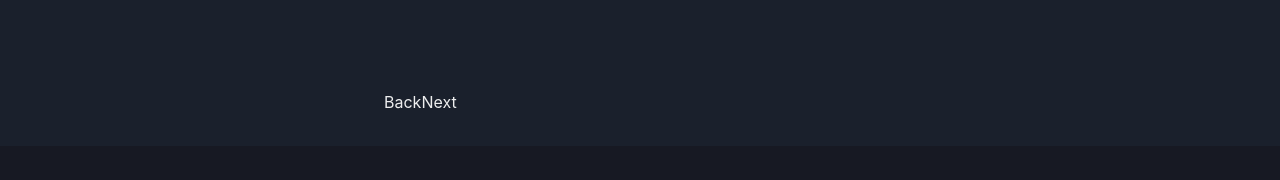
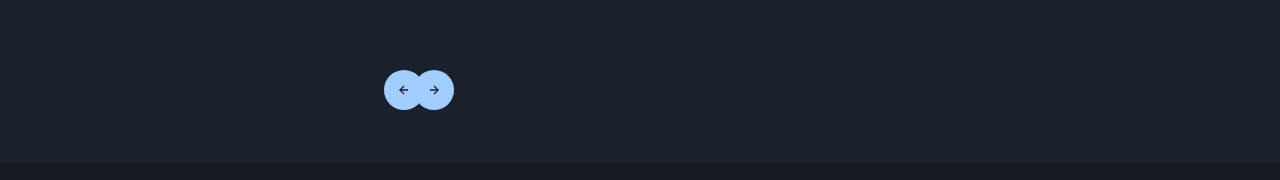
Before and after one commit to ReidMcLain/chakrauiapp, a Next.js app: page /projects in a window 1280 px wide. Shown: the part 518-698 px from the top of the page. Built offline with nearby package versions, Linux system fonts and the light colour scheme.

Commit message:
added icon button arrows

```diff
--- a/pages/projects.js
+++ b/pages/projects.js
@@ -1,9 +1,14 @@
 import React from 'react';
 import { CarouselProvider, Slider, Slide, ButtonBack, ButtonNext } from 'pure-react-carousel';
-import { Button, Text, Heading, Box, Link, Image, Center, Stack, Flex } from '@chakra-ui/react'
+import { Image, Stack, Flex, IconButton, useBreakpointValue } from '@chakra-ui/react';
+import { BiLeftArrowAlt, BiRightArrowAlt } from 'react-icons/bi';
 import 'pure-react-carousel/dist/react-carousel.es.css';
 
 export default function Projects() {
+
+    const top = useBreakpointValue({ base: '90%', md: '50%' });
+    const side = useBreakpointValue({ base: '30%', md: '10px' });
+
     return (
         <Flex p={8} flex={1} align={'center'} justify={'center'}>
             <Stack spacing={6} w={'full'} maxW={'lg'} >
@@ -29,8 +34,34 @@ export default function Projects() {
                             />
                         </Slide>
                     </Slider>
-                        <ButtonBack>Back</ButtonBack>
-                        <ButtonNext>Next</ButtonNext>
+                    <ButtonBack>
+                        <IconButton
+                            aria-label="left-arrow"
+                            colorScheme="messenger"
+                            borderRadius="full"
+                            position="realtive"
+                            left={side}
+                            top={top}
+                            transform={'translate(0%, -50%)'}
+                            zIndex={2}
+                        >
+                            <BiLeftArrowAlt />
+                        </IconButton>
+                    </ButtonBack>
+                    <ButtonNext>
+                        <IconButton
+                            aria-label="right-arrow"
+                            colorScheme="messenger"
+                            borderRadius="full"
+                            position="relative"
+                            right={side}
+                            top={top}
+                            transform={'translate(0%, -50%)'}
+                            zIndex={2}
+                        >
+                            <BiRightArrowAlt />
+                        </IconButton>
+                    </ButtonNext>
                 </CarouselProvider>
             </Stack>
         </Flex>
```
Lines whose indentation alone changed are shown as unchanged.
